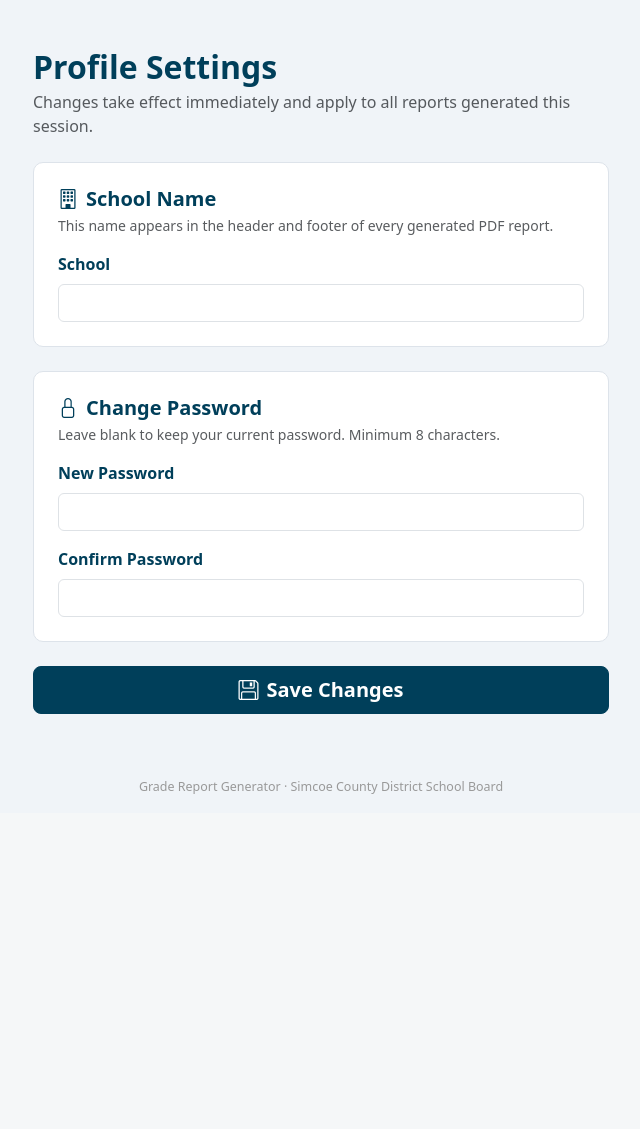
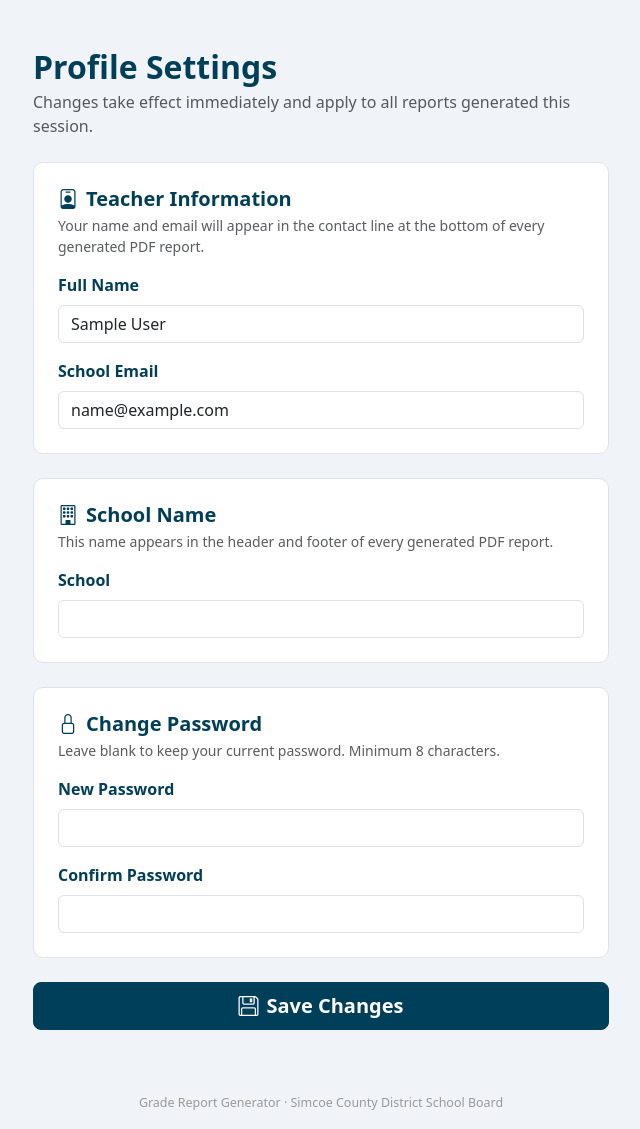
Before and after one commit to fiddler110/TeacherGradeBookReports, a Flask app: page /profile in a window 1280 px wide. Shown: the part 62-1191 px from the top of the page, without its empty margins (319-959 px from the left). Before the commit the page ends 856 px from the top, so only its background shows below. Run offline with Flask 3, Linux system fonts and the light colour scheme; the visitor is signed in with stand-in values (Sample User, id 1); parts of the project's set-up code (start-up, migrations or seed data) failed here and were passed over; some libraries are stand-ins or nearby versions.

Commit message:
Some security improvements across the scope of the application, improvements to the generated report, updated profile information to be used in the report and some quiality of life improvements.

```diff
--- a/app.py
+++ b/app.py
@@ -137,9 +137,20 @@ def _init_db() -> None:
                 username      TEXT PRIMARY KEY,
                 password_hash TEXT NOT NULL,
                 school        TEXT NOT NULL DEFAULT '',
+                full_name     TEXT NOT NULL DEFAULT '',
+                email         TEXT NOT NULL DEFAULT '',
                 is_admin      INTEGER NOT NULL DEFAULT 0
             )
         """)
+        # Migrate: add columns introduced in later versions
+        for col, defn in [
+            ("full_name", "TEXT NOT NULL DEFAULT ''"),
+            ("email",     "TEXT NOT NULL DEFAULT ''"),
+        ]:
+            try:
+                db.execute(f"ALTER TABLE users ADD COLUMN {col} {defn}")
+            except sqlite3.OperationalError:
+                pass  # column already exists
         db.execute("""
             CREATE TABLE IF NOT EXISTS sessions (
                 uid        TEXT PRIMARY KEY,
@@ -177,17 +188,21 @@ login_manager.login_message = "Please log in to access this page."
 
 
 class User(UserMixin):
-    def __init__(self, username: str, password_hash: str, school: str, is_admin: bool):
+    def __init__(self, username: str, password_hash: str, school: str,
+                 full_name: str, email: str, is_admin: bool):
         self.id = username
         self.username = username
         self.password_hash = password_hash
         self.school = school
+        self.full_name = full_name
+        self.email = email
         self.is_admin = is_admin
 
     @classmethod
     def from_row(cls, row) -> "User":
         return cls(row["username"], row["password_hash"],
-                   row["school"], bool(row["is_admin"]))
+                   row["school"], row["full_name"], row["email"],
+                   bool(row["is_admin"]))
 
 
 def _db_get_user(username: str) -> "User | None":
@@ -320,6 +335,8 @@ def logout():
 def profile():
     if request.method == "POST":
         school = request.form.get("school", "").strip()
+        full_name = request.form.get("full_name", "").strip()
+        email = request.form.get("email", "").strip()
         new_password = request.form.get("new_password", "").strip()
         confirm = request.form.get("confirm_password", "").strip()
 
@@ -333,6 +350,25 @@ def profile():
             )
             current_user.school = school
             updates.append(f'School updated to "{school}"')
+
+        if full_name != current_user.full_name:
+            get_db().execute(
+                "UPDATE users SET full_name = ? WHERE username = ?",
+                (full_name, current_user.username),
+            )
+            current_user.full_name = full_name
+            updates.append("Full name updated.")
+
+        if email != current_user.email:
+            if email and not re.match(r'^[^@\s]+@[^@\s]+\.[^@\s]+$', email):
+                errors.append("Please enter a valid school email address.")
+            else:
+                get_db().execute(
+                    "UPDATE users SET email = ? WHERE username = ?",
+                    (email, current_user.username),
+                )
+                current_user.email = email
+                updates.append("Email updated.")
 
         if new_password or confirm:
             if new_password != confirm:
@@ -481,23 +517,27 @@ def upload():
     reports_dir.mkdir(exist_ok=True)
 
     school_name = current_user.school
+    teacher_name = current_user.full_name
+    teacher_email = current_user.email
 
     # Build a (student, out_path) list; sanitise filenames (#8)
     tasks = []
     for student in students:
         raw = (
-            f"{student['last']}_{student['first']}_{student['id']}.pdf"
+            f"{student['last']}_{student['first']}.pdf"
             .replace(" ", "_")
         )
         filename = _safe_filename(raw)
-        tasks.append((student, str(reports_dir / filename), school_name))
+        tasks.append((student, str(reports_dir / filename), school_name,
+                      teacher_name, teacher_email))
 
     # Generate PDFs in parallel (#9)
     errors = []
 
     def _gen(args):
-        student, out_path, sname = args
-        build_student_report(student, out_path, school_name=sname)
+        student, out_path, sname, tname, temail = args
+        build_student_report(student, out_path, school_name=sname,
+                             teacher_name=tname, teacher_email=temail)
         return student
 
     with ThreadPoolExecutor() as executor:
@@ -535,17 +575,14 @@ def results(uid: str):
     rpts = []
     for pdf in sorted(reports_dir.glob("*.pdf")):
         stem = pdf.stem
-        parts = stem.split("_", 2)
-        if len(parts) == 3:
+        parts = stem.split("_", 1)
+        if len(parts) == 2:
             display_name = f"{parts[1]} {parts[0]}"
-            student_id = parts[2]
         else:
             display_name = stem
-            student_id = ""
         rpts.append({
-            "filename":   pdf.name,
-            "name":       display_name,
-            "student_id": student_id,
+            "filename": pdf.name,
+            "name":     display_name,
         })
 
     if not rpts:
--- a/generate_reports.py
+++ b/generate_reports.py
@@ -42,35 +42,41 @@ BLACK = colors.HexColor("#1A1A1A")
 
 
 def letter_grade(pct: float) -> str:
-    if pct >= 0.90:
+    if pct >= 0.95:
         return "A+"
-    if pct >= 0.85:
+    if pct >= 0.87:
         return "A"
     if pct >= 0.80:
         return "A−"
-    if pct >= 0.75:
+    if pct >= 0.77:
         return "B+"
+    if pct >= 0.73:
+        return "B"
     if pct >= 0.70:
-        return "B"
-    if pct >= 0.65:
         return "B−"
+    if pct >= 0.67:
+        return "C+"
+    if pct >= 0.63:
+        return "C"
     if pct >= 0.60:
-        return "C+"
-    if pct >= 0.55:
-        return "C"
+        return "C−"
+    if pct >= 0.57:
+        return "D+"
+    if pct >= 0.53:
+        return "D"
     if pct >= 0.50:
-        return "C−"
-    if pct >= 0.45:
-        return "D"
+        return "D−"
     return "F"
 
 
 def grade_color(pct: float) -> colors.Color:
-    if pct >= 0.80:
-        return colors.HexColor("#1A7340")   # green
-    if pct >= 0.65:
-        return colors.HexColor("#7B5D00")   # amber/dark-gold
-    return colors.HexColor("#B22222")                    # red
+    if pct >= 0.70:
+        return colors.HexColor("#1A7340")   # green  – B− to A+
+    if pct >= 0.60:
+        return colors.HexColor("#B8860B")   # yellow – C range
+    if pct >= 0.50:
+        return colors.HexColor("#C85A00")   # orange – D range
+    return colors.HexColor("#B22222")       # red    – F
 
 
 # ── Module-level paragraph styles (#10) ──────────────────────────────────────
@@ -212,7 +218,8 @@ def pct_bar_table(pct: float, bar_width: float = 1.1 * inch) -> Table:
 
 
 # ── Main builder ──────────────────────────────────────────────────────────────
-def build_student_report(student: dict, output_path: str, school_name: str = SCHOOL_NAME):
+def build_student_report(student: dict, output_path: str, school_name: str = SCHOOL_NAME,
+                         teacher_name: str = "", teacher_email: str = ""):
     """
     student = {
         'id': ...,
@@ -259,11 +266,10 @@ def build_student_report(student: dict, output_path: str, school_name: str = SCH
     story.append(Spacer(1, 6))
     meta_table = Table(
         [[
-            Paragraph(f"Student ID: <b>{student['id']}</b>", style_meta),
             Paragraph(f"Report Date: <b>{date.today().strftime('%B %d, %Y')}</b>",
                       _STYLE_META_R),
         ]],
-        colWidths=[content_width * 0.65, content_width * 0.35],
+        colWidths=[content_width],
         hAlign="LEFT",
     )
     meta_table.setStyle(TableStyle([
@@ -345,11 +351,11 @@ def build_student_report(student: dict, output_path: str, school_name: str = SCH
 
     # ── Grade scale legend ───────────────────────────────────────────────────
     scale_items = [
-        ("A+/A/A−", "90–100%", colors.HexColor("#1A7340")),
-        ("B+/B/B−", "75–89%",  colors.HexColor("#1A7340")),
-        ("C+/C/C−", "55–74%",  colors.HexColor("#7B5D00")),
-        ("D",        "45–54%",  colors.HexColor("#B22222")),
-        ("F",        "< 45%",   colors.HexColor("#B22222")),
+        ("A+/A/A−",  "80–100%", colors.HexColor("#1A7340")),
+        ("B+/B/B−",  "70–79%",  colors.HexColor("#1A7340")),
+        ("C+/C/C−",  "60–69%",  colors.HexColor("#B8860B")),
+        ("D+/D/D−",  "50–59%",  colors.HexColor("#C85A00")),
+        ("F",         "< 50%",   colors.HexColor("#B22222")),
     ]
     scale_cells = []
     for lg, rng, col in scale_items:
@@ -452,7 +458,8 @@ def build_student_report(student: dict, output_path: str, school_name: str = SCH
                 bar = pct_bar_table(score, bar_width=col_widths[3] - 16)
             else:
                 val_para = Paragraph("—",   _STYLE_ROW_VAL)
-                grade_para = Paragraph("N/A", _STYLE_ROW_VAL)
+                grade_para = Paragraph(
+                    '<font size="6.5">Not Submitted</font>', _STYLE_ROW_VAL)
                 bar = Paragraph("",    _STYLE_ROW_VAL)
 
             table_rows.append([
@@ -505,9 +512,21 @@ def build_student_report(student: dict, output_path: str, school_name: str = SCH
     # ── Closing note ─────────────────────────────────────────────────────────
     story.append(HRFlowable(width="100%", thickness=1,
                             color=LIGHT_BG, spaceBefore=4, spaceAfter=4))
+    if teacher_name and teacher_email:
+        contact = (
+            f"Please contact {full_name}'s teacher {teacher_name} "
+            f"at {teacher_email} if you have any questions or concerns."
+        )
+    elif teacher_name:
+        contact = (
+            f"Please contact {full_name}'s teacher {teacher_name} "
+            f"if you have any questions or concerns."
+        )
+    else:
+        contact = f"Please contact {full_name}'s teacher if you have any questions."
     story.append(Paragraph(
         "This report is generated automatically from official school records. "
-        "Please contact the school office if you have any questions or concerns.",
+        + contact,
         style_note,
     ))
 
@@ -587,7 +606,7 @@ def main():
 
     for student in students:
         filename = (
-            f"{student['last']}_{student['first']}_{student['id']}.pdf"
+            f"{student['last']}_{student['first']}.pdf"
             .replace(" ", "_")
         )
         out_path = os.path.join(output_dir, filename)
--- a/templates/profile.html
+++ b/templates/profile.html
@@ -134,6 +134,52 @@
 
       <form method="post" action="{{ url_for('profile') }}">
         <input type="hidden" name="csrf_token" value="{{ csrf_token() }}" />
+
+        <!-- Teacher information -->
+        <div class="section-card p-4 mb-4">
+          <h5 class="fw-bold mb-1" style="color: var(--scdsb-dark)">
+            <i class="bi bi-person-badge me-2"></i>Teacher Information
+          </h5>
+          <p class="text-muted small mb-3">
+            Your name and email will appear in the contact line at the bottom of
+            every generated PDF report.
+          </p>
+          <div class="mb-3">
+            <label
+              for="full_name"
+              class="form-label fw-semibold"
+              style="color: var(--scdsb-dark)"
+              >Full Name</label
+            >
+            <input
+              type="text"
+              class="form-control"
+              id="full_name"
+              name="full_name"
+              value="{{ current_user.full_name }}"
+              maxlength="120"
+              placeholder="e.g. Jane Smith"
+            />
+          </div>
+          <div class="mb-0">
+            <label
+              for="email"
+              class="form-label fw-semibold"
+              style="color: var(--scdsb-dark)"
+              >School Email</label
+            >
+            <input
+              type="email"
+              class="form-control"
+              id="email"
+              name="email"
+              value="{{ current_user.email }}"
+              maxlength="254"
+              placeholder="e.g. jsmith@school.edu"
+            />
+          </div>
+        </div>
+
         <!-- School name -->
         <div class="section-card p-4 mb-4">
           <h5 class="fw-bold mb-1" style="color: var(--scdsb-dark)">
--- a/templates/results.html
+++ b/templates/results.html
@@ -221,10 +221,6 @@
             >
               {{ report.name }}
             </div>
-            <div class="text-muted small">
-              <i class="bi bi-person-badge me-1"></i>Student ID: {{
-              report.student_id }}
-            </div>
           </div>
 
           <div class="d-flex gap-2 flex-shrink-0">
```
Also changed, not shown: docker-compose.yml (+13 -0 lines), .github/workflows/docker-publish.yml, README.md (added), 3 other files.
